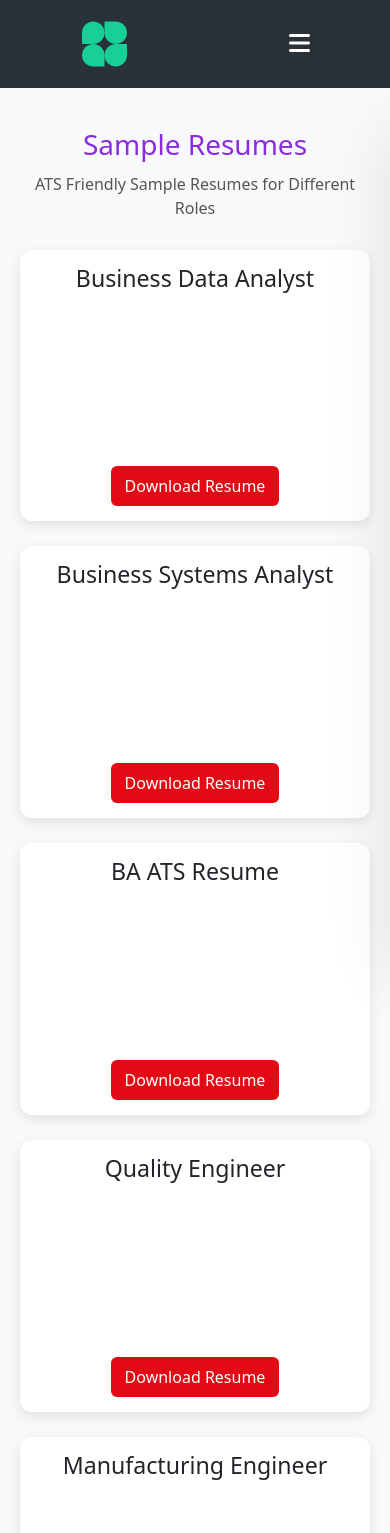
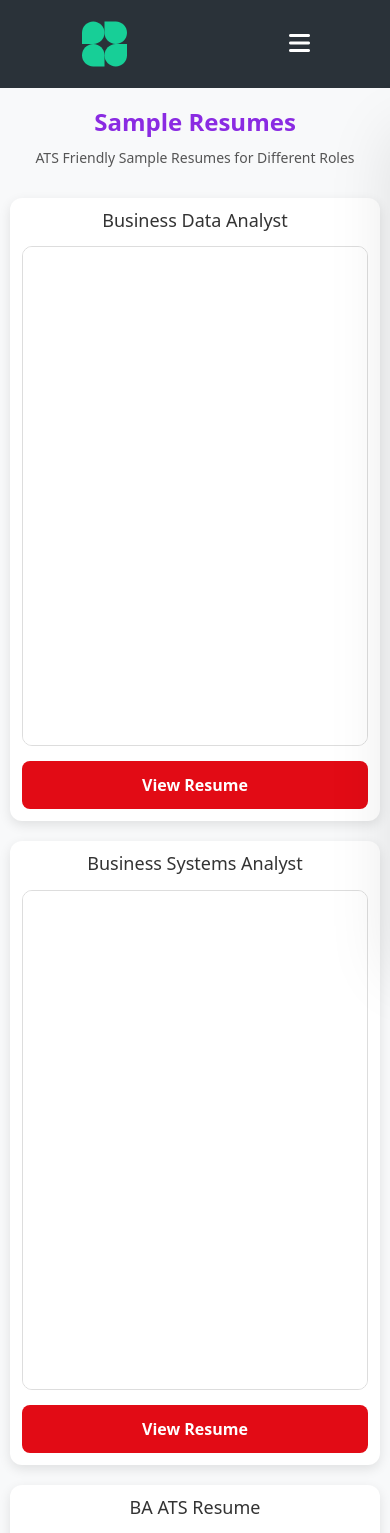
Before and after one commit to Lathakumari443/MY-PORTIFOLIO, a React (Vite) app: page /resume in a window 390 px wide. Shown: the top 1533 px of the page. Built offline with nearby package versions, Linux system fonts and the light colour scheme.

Commit message:
Resume section updated

```diff
--- a/src/Components/Home/Home.jsx
+++ b/src/Components/Home/Home.jsx
@@ -3,10 +3,8 @@ import React from 'react'
 
 import Footer from '../Homepage/Footer/Footer'
 import Header from '../Homepage/Header/Header'
-
-
 import Skills from '../Homepage/Skills/Skills'
-
+import Resume from '../Homepage/Resume/Resume'
 
 const Home = () => {
   return (
@@ -15,7 +13,7 @@ const Home = () => {
     <Header/>
 
     <Skills/>
-
+    <Resume />
 
     <Footer />
 
--- a/src/Components/Homepage/Header/Header.jsx
+++ b/src/Components/Homepage/Header/Header.jsx
@@ -38,7 +38,7 @@ const Header = () => {
               <br />
 
               I provide <b>2 Months of Resume Support & Job Marketing Support</b> for USA students. <b /></p>
-            <p> And also helping them explore <b> Full-Time opportunities</b>and <b>Improve their Job search journey...</b> and I'm happy to be a small part of that journey.
+            <p> And also helping them explore <b> Full-Time opportunities</b> and <b>Improve their Job search journey...</b> and I'm happy to be a small part of that journey.
 
             </p>
 
--- a/src/Components/Homepage/Resume/Resume.css
+++ b/src/Components/Homepage/Resume/Resume.css
@@ -7,7 +7,21 @@
   box-sizing: border-box;
 }
 
-/* Grid */
+/* Heading */
+.title {
+  font-size: 42px;
+  color: blueviolet;
+  font-weight: bold;
+  margin-bottom: 10px;
+}
+
+.subtitle {
+  font-size: 18px;
+  color: #555;
+  margin-bottom: 20px;
+}
+
+/* Grid Layout */
 .resume-grid {
   display: grid;
   grid-template-columns: repeat(3, 1fr);
@@ -15,69 +29,120 @@
   margin-top: 30px;
 }
 
-/* Card */
+/* Resume Card */
 .resume-card {
-  background: white;
+  background: #fff;
   padding: 15px;
   border-radius: 12px;
-  box-shadow: 0 4px 12px rgba(0,0,0,0.1);
+  box-shadow: 0 4px 12px rgba(0, 0, 0, 0.1);
+  transition: transform 0.3s ease;
 }
 
-/* PDF wrapper (MOST IMPORTANT) */
+.resume-card:hover {
+  transform: translateY(-5px);
+}
+
+.resume-card h3 {
+  font-size: 20px;
+  margin-bottom: 15px;
+  color: #333;
+}
+
+/* PDF Preview */
 .pdf-wrapper {
   width: 100%;
-  height: 400px;
+  height: 600px;
   overflow: hidden;
   border-radius: 10px;
-  margin: 10px 0;
+  border: 1px solid #ddd;
+  margin-bottom: 15px;
+  background: #fff;
 }
 
 .pdf-wrapper iframe {
   width: 100%;
   height: 100%;
   border: none;
+  display: block;
 }
 
-/* Title */
-.title {
-  font-size: 42px;
-  color: blueviolet;
-  margin-bottom: 10px;
+/* Button */
+.download-btn {
+  display: inline-block;
+  padding: 10px 18px;
+  background-color: rgb(226, 11, 21);
+  color: white;
+  text-decoration: none;
+  border-radius: 8px;
+  font-weight: 600;
+  transition: 0.3s ease;
 }
 
-.subtitle {
-  font-size: 16px;
-  color: #555;
+.download-btn:hover {
+  opacity: 0.9;
+  transform: scale(1.03);
 }
 
-/* Download button */
-.download-btn {
-  display: inline-block;
-  margin-top: 10px;
-  padding: 8px 14px;
-  background: rgb(226, 11, 21);
-  color: white;
-  border-radius: 6px;
-  text-decoration: none;
-}
-
-/* 📱 Responsive breakpoints */
+/* Tablet */
 @media (max-width: 1024px) {
   .resume-grid {
     grid-template-columns: repeat(2, 1fr);
   }
+
+  .pdf-wrapper {
+    height: 500px;
+  }
 }
 
+/* Mobile */
 @media (max-width: 768px) {
+  .resume-container {
+    padding: 20px 10px;
+  }
+
   .resume-grid {
     grid-template-columns: 1fr;
+    gap: 20px;
   }
 
   .title {
-    font-size: 28px;
+    font-size: 30px;
+  }
+
+  .subtitle {
+    font-size: 15px;
+  }
+
+  .resume-card {
+    padding: 12px;
+  }
+
+  .resume-card h3 {
+    font-size: 18px;
   }
 
   .pdf-wrapper {
-    height: 300px;
+    height: 550px; /* Mobile lo full PDF kanipinchadaniki */
+  }
+
+  .download-btn {
+    width: 100%;
+    padding: 12px;
+    box-sizing: border-box;
   }
 }
+
+/* Small Mobile */
+@media (max-width: 480px) {
+  .title {
+    font-size: 24px;
+  }
+
+  .subtitle {
+    font-size: 14px;
+  }
+
+  .pdf-wrapper {
+    height: 500px;
+  }
+}
--- a/src/Components/Homepage/Resume/Resume.jsx
+++ b/src/Components/Homepage/Resume/Resume.jsx
@@ -27,17 +27,20 @@ const Resume = () => {
       <div className="resume-card">
         <h3>Business Data Analyst</h3>
 
+        <div className="pdf-wrapper">
           <iframe
-            src={resumeDataAnalyst}
-            type="application/pdf"
+            src={`${resumeDataAnalyst}#toolbar=0`}
+            title="Business Data Analyst Resume"
           />
+        </div>
 
         <a
           href={resumeDataAnalyst}
-            download="Latha Matthe _Business Data Analyst_Resume.pdf"
+          target="_blank"
+          rel="noopener noreferrer"
           className="download-btn"
         >
-            Download Resume
+          View Resume
         </a>
       </div>
 
@@ -45,35 +48,41 @@ const Resume = () => {
       <div className="resume-card">
         <h3>Business Systems Analyst</h3>
 
+        <div className="pdf-wrapper">
           <iframe
-            src={resumeBusinessAnalyst}
-            type="application/pdf"
+            src={`${resumeBusinessAnalyst}#toolbar=0`}
+            title="Business Systems Analyst Resume"
           />
+        </div>
 
         <a
           href={resumeBusinessAnalyst}
-            download="Latha Matthe _Business systems Analyst_Resume.pdf"
+          target="_blank"
+          rel="noopener noreferrer"
           className="download-btn"
         >
-            Download Resume
+          View Resume
         </a>
       </div>
 
-        {/* Business Analyst ATS */}
+      {/* BA ATS Resume */}
       <div className="resume-card">
         <h3>BA ATS Resume</h3>
 
+        <div className="pdf-wrapper">
           <iframe
-            src={resumeBA_ATS_Analyst}
-            type="application/pdf"
+            src={`${resumeBA_ATS_Analyst}#toolbar=0`}
+            title="BA ATS Resume"
           />
+        </div>
 
         <a
           href={resumeBA_ATS_Analyst}
-            download="Latha_Matthe BA_ATS_Resume.pdf"
+          target="_blank"
+          rel="noopener noreferrer"
           className="download-btn"
         >
-            Download Resume
+          View Resume
         </a>
       </div>
 
@@ -81,17 +90,20 @@ const Resume = () => {
       <div className="resume-card">
         <h3>Quality Engineer</h3>
 
+        <div className="pdf-wrapper">
           <iframe
-            src={resumeQualityAnalyst}
-            type="application/pdf"
+            src={`${resumeQualityAnalyst}#toolbar=0`}
+            title="Quality Engineer Resume"
           />
+        </div>
 
         <a
           href={resumeQualityAnalyst}
-            download="Latha Matthe_Quality Engineer_Resume.pdf"
+          target="_blank"
+          rel="noopener noreferrer"
           className="download-btn"
         >
-            Download Resume
+          View Resume
         </a>
       </div>
 
@@ -99,17 +111,20 @@ const Resume = () => {
       <div className="resume-card">
         <h3>Manufacturing Engineer</h3>
 
+        <div className="pdf-wrapper">
           <iframe
-            src={resumeManufacturingAnalyst}
-            type="application/pdf"
+            src={`${resumeManufacturingAnalyst}#toolbar=0`}
+            title="Manufacturing Engineer Resume"
           />
+        </div>
 
         <a
           href={resumeManufacturingAnalyst}
-            download="Latha Matthe_ Manufacture Engineer_Resume.pdf"
+          target="_blank"
+          rel="noopener noreferrer"
           className="download-btn"
         >
-            Download Resume
+          View Resume
         </a>
       </div>
 
```
Lines whose indentation alone changed are shown as unchanged.
